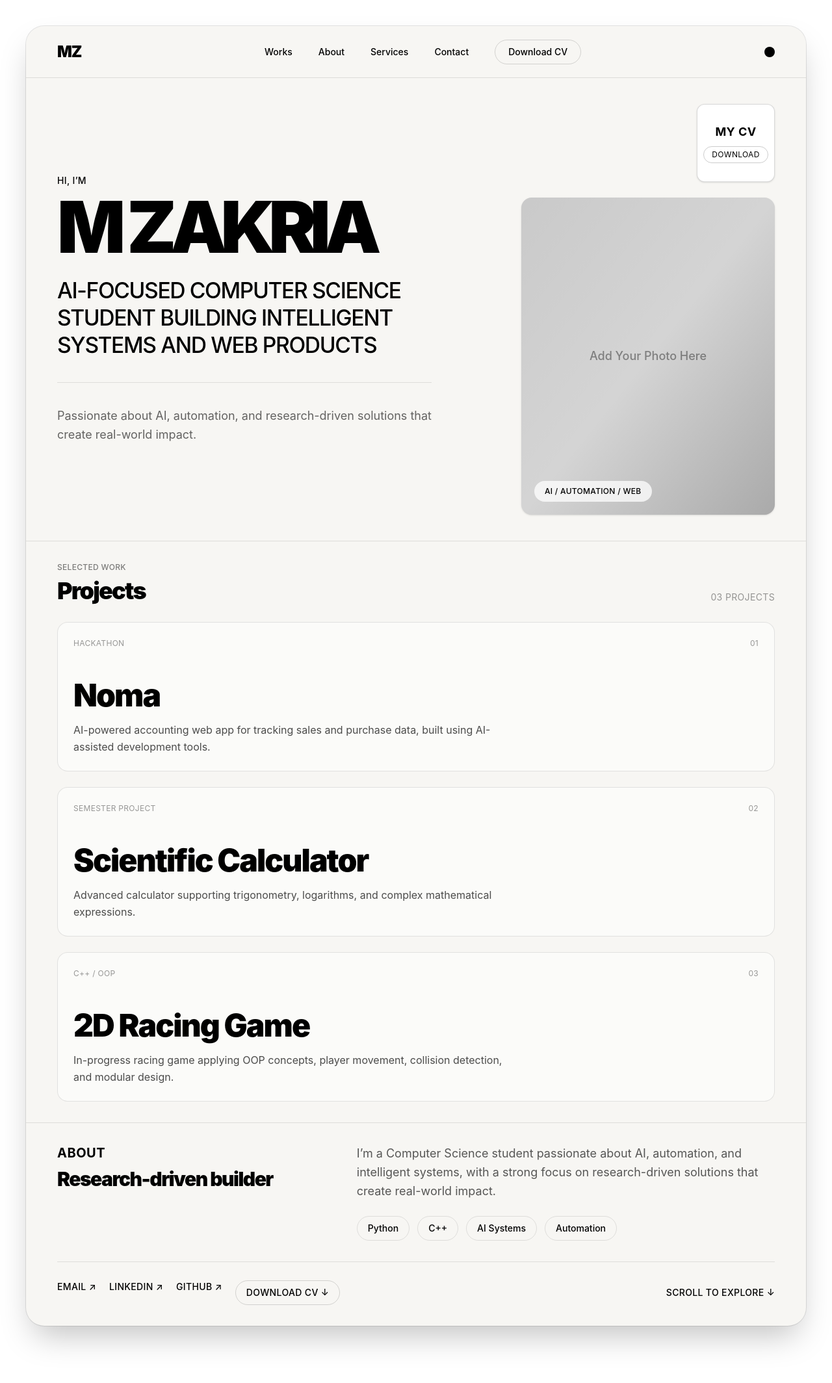
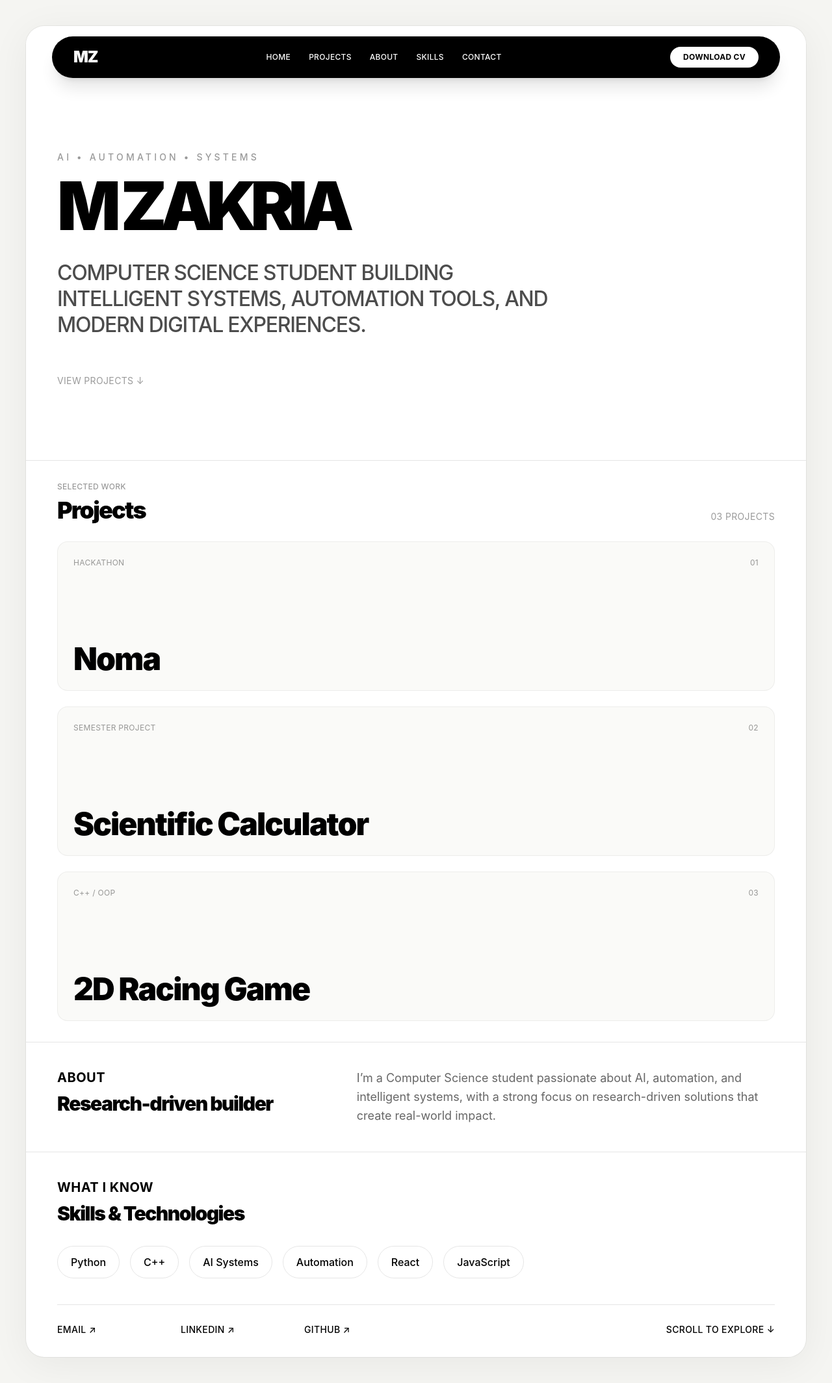
Before and after one commit to Zakria774/itszaki.com, a React (Vite) app: page / in a window 1280 px wide. Shown: the whole page at 65% size. Before the commit the page ends 2080 px from the top, so only its background shows below. Built offline with nearby package versions, Linux system fonts and the light colour scheme.

Commit message:
Update portfolio

```diff
--- a/src/App.jsx
+++ b/src/App.jsx
@@ -1,4 +1,4 @@
-import React, { useEffect, useRef } from "react";
+import React, { useEffect, useRef, useState } from "react";
 import { gsap } from "gsap";
 
 let introPlayedInThisVisit = false;
@@ -11,7 +11,10 @@ const projects = [
     description:
       "AI-powered accounting web app for tracking sales and purchase data, built using AI-assisted development tools.",
     image: "/noma.png",
-    href: "https://github.com/Zakria774/Noma-AI-Powered-Financial-Dashboard-Hackathon-Project-.git",
+    github:
+      "https://github.com/Zakria774/Noma-AI-Powered-Financial-Dashboard-Hackathon-Project-.git",
+    details:
+      "Noma is an AI-powered financial dashboard created during Micathon. It helps manage accounting workflows, visualize transactions, and simplify financial tracking through a clean interface.",
   },
   {
     number: "02",
@@ -20,7 +23,9 @@ const projects = [
     description:
       "Advanced calculator supporting trigonometry, logarithms, and complex mathematical expressions.",
     image: "/calc.png",
-    href: "https://github.com/Zakria774/CS101-project.git",
+    github: "https://github.com/Zakria774/CS101-project.git",
+    details:
+      "A scientific calculator built for mathematical computation with support for advanced operations and expression handling.",
   },
   {
     number: "03",
@@ -29,11 +34,40 @@ const projects = [
     description:
       "In-progress racing game applying OOP concepts, player movement, collision detection, and modular design.",
     image: "/race.png",
-    href: "#",
+    github: "#",
+    details:
+      "A C++ racing game focused on object-oriented programming concepts, collision mechanics, and gameplay systems.",
   },
 ];
 
+const skills = ["Python", "C++", "AI Systems", "Automation", "React", "JavaScript"];
+
+function assertProjectDataIsValid(items) {
+  return items.every(
+    (project) =>
+      project.number &&
+      project.type &&
+      project.title &&
+      project.description &&
+      project.image &&
+      typeof project.github === "string" &&
+      project.details
+  );
+}
+
+function assertSkillsAreValid(items) {
+  return Array.isArray(items) && items.length > 0 && items.every(Boolean);
+}
+
+console.assert(
+  assertProjectDataIsValid(projects),
+  "Each project must include number, type, title, description, image, github, and details."
+);
+
+console.assert(assertSkillsAreValid(skills), "Skills must be a non-empty list.");
+
 export default function MZPortfolioIntro() {
+  const [selectedProject, setSelectedProject] = useState(null);
   const introRef = useRef(null);
   const fullNameRef = useRef(null);
   const mzRef = useRef(null);
@@ -158,10 +192,10 @@ export default function MZPortfolioIntro() {
   }, []);
 
   return (
-    <div className="relative min-h-screen bg-white text-black">
+    <div className="relative min-h-screen bg-[#f5f5f2] text-black">
       <div
         ref={introRef}
-        className="fixed inset-0 z-30 flex items-center justify-center bg-white"
+        className="fixed inset-0 z-30 flex items-center justify-center bg-[#f5f5f2]"
       >
         <h1
           ref={fullNameRef}
@@ -180,100 +214,82 @@ export default function MZPortfolioIntro() {
 
       <section
         ref={dashboardRef}
-        className="min-h-screen bg-white p-4 opacity-0 sm:p-6 lg:p-10"
+        className="min-h-screen bg-[#f5f5f2] p-4 opacity-0 sm:p-6 lg:p-10"
       >
         <div
           ref={cardRef}
-          className="relative mx-auto flex min-h-[88vh] w-full max-w-[1500px] flex-col rounded-[28px] bg-[#f7f6f3] text-black opacity-0 shadow-2xl ring-1 ring-black/10"
+          className="relative mx-auto flex min-h-[88vh] w-full max-w-[1500px] flex-col rounded-[28px] bg-white text-black opacity-0 shadow-[0_10px_60px_rgba(0,0,0,0.06)] ring-1 ring-black/5"
         >
-          <nav className="flex h-20 items-center justify-between border-b border-black/10 px-6 sm:px-10 lg:px-12">
-            <div className="text-2xl font-black tracking-[-0.05em]">MZ</div>
+          <nav className="sticky top-4 z-20 mx-4 mt-4 flex h-16 items-center justify-between rounded-full border border-black/10 bg-black px-5 text-white shadow-xl shadow-black/10 sm:mx-6 sm:px-8 lg:mx-10">
+            <a href="#home" className="text-2xl font-black tracking-[-0.05em]">
+              MZ
+            </a>
 
-            <div className="hidden items-center gap-10 text-sm font-medium md:flex">
-              <a className="transition hover:opacity-50" href="#works">
-                Works
+            <div className="hidden items-center gap-7 text-xs font-medium uppercase tracking-wide md:flex">
+              <a className="transition hover:text-white/50" href="#home">
+                Home
               </a>
-              <a className="transition hover:opacity-50" href="#about">
+              <a className="transition hover:text-white/50" href="#works">
+                Projects
+              </a>
+              <a className="transition hover:text-white/50" href="#about">
                 About
               </a>
-              <a className="transition hover:opacity-50" href="#services">
-                Services
+              <a className="transition hover:text-white/50" href="#skills">
+                Skills
               </a>
-              <a className="transition hover:opacity-50" href="#contact">
+              <a className="transition hover:text-white/50" href="#contact">
                 Contact
               </a>
+            </div>
+
             <a
-                className="rounded-full border border-black/15 px-5 py-2 transition hover:bg-black hover:text-white"
+              className="rounded-full bg-white px-5 py-2 text-xs font-bold uppercase tracking-wide text-black transition hover:bg-white/80"
               href="/cv.pdf"
               download
             >
               Download CV
             </a>
-            </div>
-
-            <button
-              className="h-4 w-4 rounded-full bg-black transition hover:scale-125"
-              aria-label="Theme button"
-            />
           </nav>
 
-          <main className="grid flex-1 grid-cols-1 gap-8 px-6 py-8 sm:px-10 lg:grid-cols-[1.15fr_0.85fr] lg:px-12 lg:py-10">
-            <section className="flex flex-col justify-center">
-              <p className="mb-4 text-sm font-medium uppercase tracking-wide">
-                Hi, I’m
+          <main
+            id="home"
+            className="flex flex-1 scroll-mt-28 items-center px-6 py-20 sm:px-10 lg:px-12 lg:py-28"
+          >
+            <section className="max-w-5xl">
+              <p className="mb-6 text-sm font-medium uppercase tracking-[0.3em] text-black/40">
+                AI • AUTOMATION • SYSTEMS
               </p>
 
-              <h2 className="text-[19vw] font-black leading-[0.82] tracking-[-0.09em] sm:text-[15vw] lg:text-[8.6vw]">
+              <h2 className="text-[18vw] font-black leading-[0.82] tracking-[-0.1em] sm:text-[14vw] lg:text-[8vw]">
                 M ZAKRIA
               </h2>
 
-              <p className="mt-8 max-w-3xl text-2xl font-medium uppercase leading-tight tracking-[-0.04em] sm:text-3xl lg:text-[2.1rem]">
-                AI-focused Computer Science student building intelligent systems
-                and web products
+              <p className="mt-10 max-w-3xl text-xl font-medium uppercase leading-tight tracking-[-0.04em] text-black/70 sm:text-2xl lg:text-[2rem]">
+                Computer Science student building intelligent systems,
+                automation tools, and modern digital experiences.
               </p>
 
-              <div className="my-9 h-px max-w-xl bg-black/10" />
+              <div className="mt-14 flex flex-wrap items-center gap-4">
 
-              <p className="max-w-xl text-base leading-relaxed text-black/60 sm:text-lg">
-                Passionate about AI, automation, and research-driven solutions
-                that create real-world impact.
-              </p>
-            </section>
 
-            <section className="flex flex-col items-center justify-center gap-6 lg:items-end">
-              {/* CV BOX */}
-              <div className="w-[120px] h-[120px] rounded-xl border border-black/15 flex flex-col items-center justify-center bg-white shadow-sm">
-                <span className="text-lg font-bold tracking-wide">MY CV</span>
                 <a
-                  href="/cv.pdf"
-                  download
-                  className="mt-2 text-xs uppercase tracking-wide border border-black/20 px-3 py-1 rounded-full transition hover:bg-black hover:text-white"
+                  href="#works"
+                  className="text-sm uppercase tracking-wide text-black/40 transition hover:text-black"
                 >
-                  Download
+                  View Projects ↓
                 </a>
-              </div>
-
-              {/* IMAGE */}
-              <div className="relative aspect-[4/5] w-full max-w-[390px] overflow-hidden rounded-2xl bg-neutral-300 shadow-sm">
-                <div className="absolute inset-0 bg-gradient-to-br from-black/5 via-transparent to-black/20" />
-                <div className="flex h-full w-full items-center justify-center px-8 text-center text-lg font-medium text-black/40">
-                  Add Your Photo Here
-                </div>
-
-                <div className="absolute bottom-5 left-5 rounded-full bg-white/75 px-4 py-2 text-xs font-medium uppercase tracking-wide backdrop-blur">
-                  AI / Automation / Web
-                </div>
               </div>
             </section>
           </main>
 
           <section
             id="works"
-            className="border-t border-black/10 px-6 py-8 sm:px-10 lg:px-12"
+            className="scroll-mt-28 border-t border-black/10 px-6 py-8 sm:px-10 lg:px-12"
           >
             <div className="mb-7 flex items-end justify-between gap-6">
               <div>
-                <p className="text-xs font-medium uppercase tracking-wide text-black/50">
+                <p className="text-xs font-medium uppercase tracking-wide text-black/40">
                   Selected Work
                 </p>
                 <h3 className="mt-2 text-3xl font-black tracking-[-0.05em] sm:text-4xl">
@@ -287,12 +303,12 @@ export default function MZPortfolioIntro() {
 
             <div className="flex flex-col gap-6">
               {projects.map((project) => (
-                <a
+                <button
                   key={project.number}
-                  href={project.href}
-                  target="_blank"
-                  rel="noreferrer"
-                  className="group relative min-h-[230px] overflow-hidden rounded-2xl border border-black/10 bg-white/50 p-6 transition duration-500 hover:-translate-y-1 hover:shadow-2xl"
+                  type="button"
+                  onMouseEnter={() => setSelectedProject(project)}
+                  onMouseLeave={() => setSelectedProject(null)}
+                  className="group relative min-h-[180px] w-full overflow-hidden rounded-2xl border border-black/5 bg-[#fafaf8] p-6 text-left transition duration-500 hover:-translate-y-1 hover:shadow-2xl"
                 >
                   <div className="absolute inset-0 opacity-0 transition duration-500 group-hover:opacity-100">
                     <img
@@ -300,11 +316,11 @@ export default function MZPortfolioIntro() {
                       alt={project.title}
                       className="h-full w-full scale-110 object-cover transition duration-700 group-hover:scale-100"
                     />
-                    <div className="absolute inset-0 bg-black/55" />
+                    <div className="absolute inset-0 bg-black/35" />
                   </div>
 
                   <div className="relative z-10 flex h-full min-h-[180px] flex-col justify-between">
-                    <div className="flex items-center justify-between text-xs uppercase tracking-wide text-black/40 transition group-hover:text-white/70">
+                    <div className="flex items-center justify-between text-xs uppercase tracking-wide text-black/40 transition group-hover:text-white/80">
                       <span>{project.type}</span>
                       <span>{project.number}</span>
                     </div>
@@ -313,77 +329,155 @@ export default function MZPortfolioIntro() {
                       <h4 className="text-3xl font-black tracking-[-0.04em] transition duration-300 group-hover:scale-[1.02] group-hover:text-white sm:text-5xl">
                         {project.title}
                       </h4>
-                      <p className="mt-4 max-w-2xl text-sm leading-relaxed text-black/70 transition group-hover:text-white/85 sm:text-base">
-                        {project.description}
-                      </p>
+
                     </div>
                   </div>
-                </a>
+                </button>
               ))}
             </div>
           </section>
 
           <section
             id="about"
-            className="grid grid-cols-1 gap-8 border-t border-black/10 px-6 py-8 sm:px-10 lg:grid-cols-[0.8fr_1.2fr] lg:px-12"
+            className="scroll-mt-28 grid grid-cols-1 gap-8 border-t border-black/10 px-6 py-10 sm:px-10 lg:grid-cols-[0.8fr_1.2fr] lg:px-12"
           >
             <div>
-              <p className="text-xl font-bold uppercase tracking-wide text-black mb-2">
+              <p className="mb-2 text-xl font-bold uppercase tracking-wide text-black">
                 About
               </p>
               <h3 className="mt-2 text-3xl font-black tracking-[-0.05em]">
                 Research-driven builder
               </h3>
             </div>
-            <div className="space-y-6 text-base leading-relaxed text-black/65 sm:text-lg">
+
+            <div className="space-y-6 text-base leading-relaxed text-black/60 sm:text-lg">
               <p>
                 I’m a Computer Science student passionate about AI, automation,
                 and intelligent systems, with a strong focus on research-driven
                 solutions that create real-world impact.
               </p>
-              <div className="flex flex-wrap gap-3 text-sm font-medium text-black">
-                <span className="rounded-full border border-black/10 px-4 py-2">
-                  Python
-                </span>
-                <span className="rounded-full border border-black/10 px-4 py-2">
-                  C++
-                </span>
-                <span className="rounded-full border border-black/10 px-4 py-2">
-                  AI Systems
-                </span>
-                <span className="rounded-full border border-black/10 px-4 py-2">
-                  Automation
-                </span>
-              </div>
             </div>
           </section>
 
-          <footer id="contact" className="px-6 pb-8 sm:px-10 lg:px-12">
+          <section
+            id="skills"
+            className="scroll-mt-28 border-t border-black/10 px-6 py-10 sm:px-10 lg:px-12"
+          >
+            <div className="mb-8">
+              <p className="mb-2 text-xl font-bold uppercase tracking-wide text-black">
+                What I Know
+              </p>
+              <h3 className="text-3xl font-black tracking-[-0.05em]">
+                Skills & Technologies
+              </h3>
+            </div>
+
+            <div className="flex flex-wrap gap-4 text-sm font-medium text-black sm:text-base">
+              {skills.map((skill) => (
+                <span
+                  key={skill}
+                  className="rounded-full border border-black/10 px-5 py-3"
+                >
+                  {skill}
+                </span>
+              ))}
+            </div>
+          </section>
+
+          <footer
+            id="contact"
+            className="scroll-mt-28 px-6 pb-8 sm:px-10 lg:px-12"
+          >
             <div className="flex flex-col gap-5 border-t border-black/10 pt-7 text-xs font-medium uppercase tracking-wide sm:flex-row sm:items-center sm:justify-between sm:text-sm">
               <div className="flex flex-wrap gap-5">
                 <a
-                  className="transition hover:opacity-50"
-                  href="mailto:zakriamuhmmad07@gmail.com"
+                  className="group relative min-w-[170px] transition hover:opacity-100"
+                  href="mailto:zakriamuhmmad07@gmail.com,zakriamuhmmad07@icloud.com"
                 >
+                  <span className="transition group-hover:opacity-0">
                     Email ↗
+                  </span>
+                  <span className="absolute left-0 top-0 opacity-0 transition group-hover:opacity-100">
+                    zakriamuhmmad07
+                  </span>
                 </a>
-                <a className="transition hover:opacity-50" href="#">
+
+                <a
+                  className="group relative min-w-[170px] transition hover:opacity-100"
+                  href="https://www.linkedin.com/in/muhammad-zakria-382640403?utm_source=share_via&utm_content=profile&utm_medium=member_ios"
+                  target="_blank"
+                  rel="noreferrer"
+                >
+                  <span className="transition group-hover:opacity-0">
                     LinkedIn ↗
+                  </span>
+                  <span className="absolute left-0 top-0 opacity-0 transition group-hover:opacity-100">
+                    Muhammad Zakria
+                  </span>
                 </a>
-                <a className="transition hover:opacity-50" href="#">
+
+                <a
+                  className="group relative min-w-[170px] transition hover:opacity-100"
+                  href="https://github.com/Zakria774"
+                  target="_blank"
+                  rel="noreferrer"
+                >
+                  <span className="transition group-hover:opacity-0">
                     GitHub ↗
+                  </span>
+                  <span className="absolute left-0 top-0 opacity-0 transition group-hover:opacity-100">
+                    Zakria774
+                  </span>
                 </a>
-                <a
-                  className="rounded-full border border-black/15 px-4 py-2 transition hover:bg-black hover:text-white"
-                  href="/cv.pdf"
-                  download
-                >
-                  Download CV ↓
-                </a>
+
+
               </div>
               <span>Scroll to explore ↓</span>
             </div>
           </footer>
+
+          {selectedProject && (
+            <div className="pointer-events-none fixed inset-0 z-50 flex items-center justify-center p-6">
+              <div className="relative w-full max-w-4xl rounded-[28px] border border-black/10 bg-white p-8 shadow-2xl">
+                <div className="grid gap-10 lg:grid-cols-[1fr_0.9fr]">
+                  <div className="overflow-hidden rounded-2xl border border-black/10">
+                    <img
+                      src={selectedProject.image}
+                      alt={selectedProject.title}
+                      className="h-full w-full object-cover"
+                    />
+                  </div>
+
+                  <div className="flex flex-col justify-center">
+                    <p className="text-xs uppercase tracking-[0.3em] text-black/40">
+                      {selectedProject.type}
+                    </p>
+
+                    <h2 className="mt-3 text-5xl font-black tracking-[-0.06em]">
+                      {selectedProject.title}
+                    </h2>
+
+                    <p className="mt-6 text-base leading-relaxed text-black/60">
+                      {selectedProject.details}
+                    </p>
+
+                    <div className="mt-10 flex flex-wrap gap-4">
+                      {selectedProject.github !== "#" && (
+                        <a
+                          href={selectedProject.github}
+                          target="_blank"
+                          rel="noreferrer"
+                          className="pointer-events-auto rounded-full bg-black px-6 py-3 text-sm uppercase tracking-wide text-white transition hover:bg-black/80"
+                        >
+                          View GitHub
+                        </a>
+                      )}
+                    </div>
+                  </div>
+                </div>
+              </div>
+            </div>
+          )}
         </div>
       </section>
     </div>
```
Lines whose indentation alone changed are shown as unchanged.
